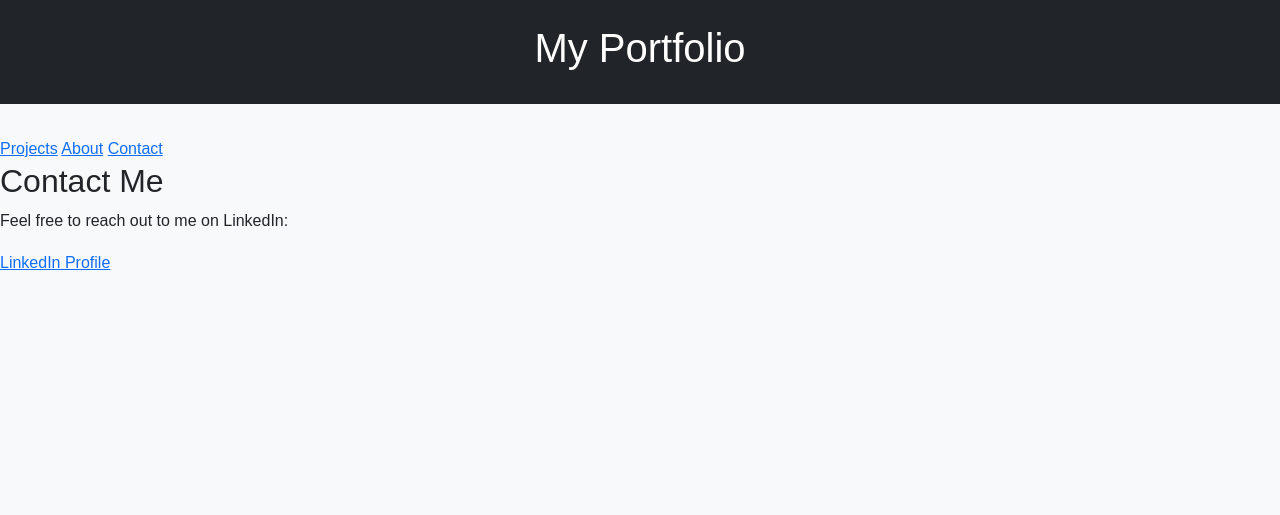
After one commit to sakalova/DjangoPortfolio, a Django app: page /about/contact in a window 1280 px wide. The commit adds this page. Shown: the top 515 px of the page. Run offline with Django 4.2, Linux system fonts and the light colour scheme.

Commit message:
feat(contact): linked contact page to base html page

```diff
--- /dev/null
+++ b/about/templates/about/contact.html
@@ -0,0 +1,15 @@
+{% extends 'projects/base.html' %}
+
+{% load static %}
+
+{% block content %}
+
+<div class="row">
+  <div class="column">
+    <h2>Contact Me</h2>
+    <p>Feel free to reach out to me on LinkedIn:</p>
+    <a href="https://www.linkedin.com/in/mariya-sakalova/" target="_blank">LinkedIn Profile</a>
+  </div>
+</div>
+
+{% endblock %}
--- a/about/urls.py
+++ b/about/urls.py
@@ -6,4 +6,5 @@ app_name = "about"
 
 urlpatterns = [
     path("", views.about, name="about"),
+    path("contact", views.contact, name="contact"),
 ]
--- a/about/views.py
+++ b/about/views.py
@@ -7,3 +7,7 @@ def about(request):
     # Query to DB to return info about me
     about_me = AboutMe.objects.all()[0]
     return render(request, 'about/about.html', {"about": about_me})
+
+
+def contact(request):
+    return render(request, 'about/contact.html')
--- a/projects/templates/projects/base.html
+++ b/projects/templates/projects/base.html
@@ -17,7 +17,7 @@
     <nav>
         <a href="{% url 'projects:all_projects' %}">Projects</a>
         <a href="{% url 'about:about' %}">About</a>
-        <a href="#">Contact</a>
+        <a href="{% url 'about:contact' %}">Contact</a>
     </nav>
     {% block content %}
 
```
